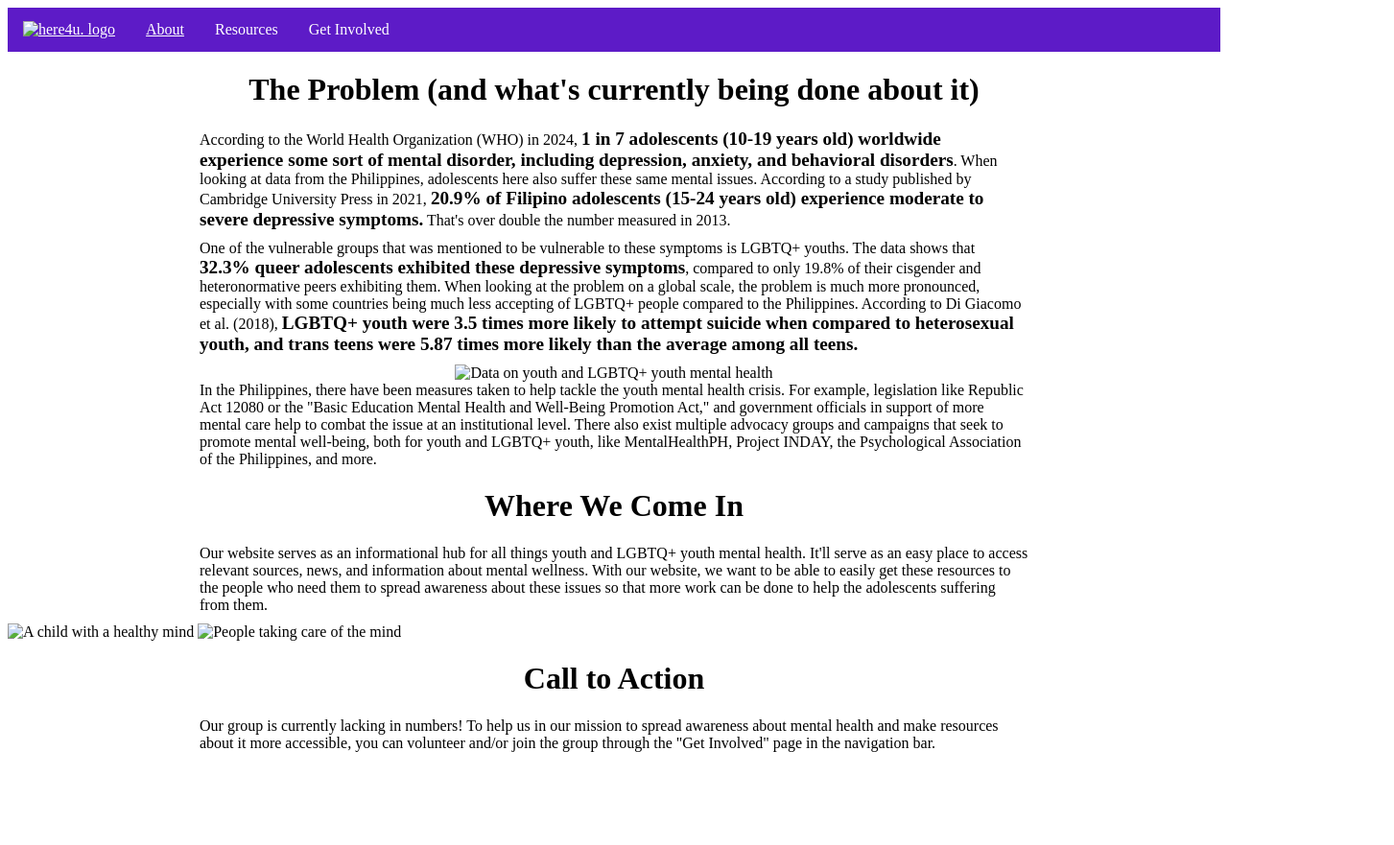
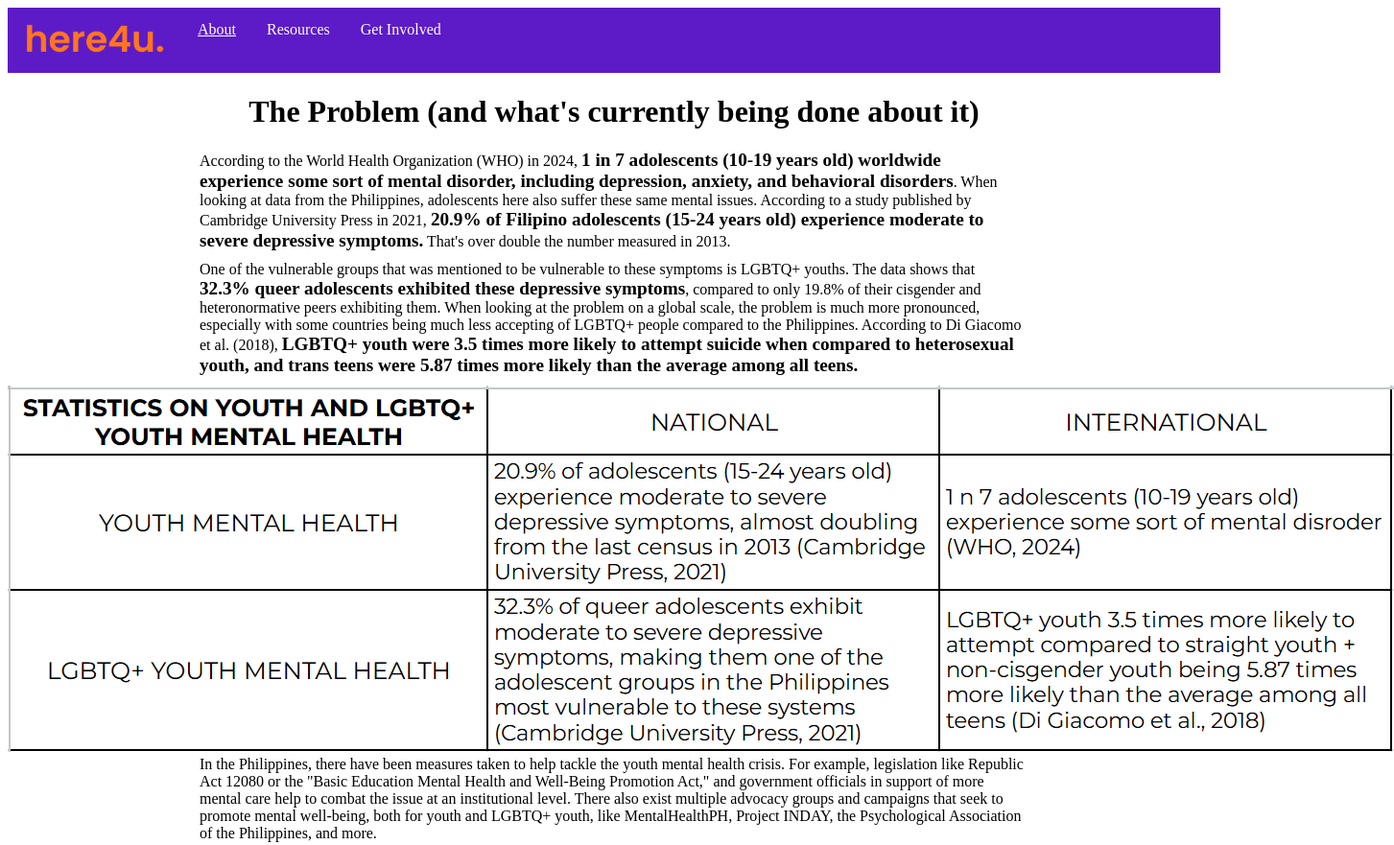
Before and after one commit to derdermwah/here4u, a plain HTML site: page index.html in a window 1280 px wide. Shown: the top 881 px of the page at 96% size, 1453 px wide, since content can reach past the window. Before the commit the page ends 800 px from the top, so only its background shows below. Drawn offline with Linux system fonts and the light colour scheme.

Commit message:
Update index.html

```diff
--- a/index.html
+++ b/index.html
@@ -38,7 +38,7 @@
 <body>
     <header style="background-color: #5d1bc7;">
             <ul id="navbar">
-                <li><a href="index.html"><img alt="here4u. logo" src="../media/here4u..png" width="150px"></a></li>
+                <li><a href="index.html"><img alt="here4u. logo" src="here4u..png" width="150px"></a></li>
                 <li><a href="info.html">About</a></li>
                 <li>Resources</li>
                 <li>Get Involved</li>
@@ -47,16 +47,17 @@
     <h1>The Problem (and what's currently being done about it)</h1>
     <p>According to the World Health Organization (WHO) in 2024, <b>1 in 7 adolescents (10-19 years old) worldwide experience some sort of mental disorder, including depression, anxiety, and behavioral disorders</b>. When looking at data from the Philippines, adolescents here also suffer these same mental issues. According to a study published by Cambridge University Press in 2021, <b>20.9% of Filipino adolescents (15-24 years old) experience moderate to severe depressive symptoms.</b> That's over double the number measured in 2013.</p>
     <p>One of the vulnerable groups that was mentioned to be vulnerable to these symptoms is LGBTQ+ youths. The data shows that <b>32.3% queer adolescents exhibited these depressive symptoms</b>, compared to only 19.8% of their cisgender and heteronormative peers exhibiting them. When looking at the problem on a global scale, the problem is much more pronounced, especially with some countries being much less accepting of LGBTQ+ people compared to the Philippines. According to Di Giacomo et al. (2018), <b>LGBTQ+ youth were 3.5 times more likely to attempt suicide when compared to heterosexual youth, and trans teens were 5.87 times more likely than the average among all teens.</b></p>
-    <div style="text-align: center;"><img alt="Data on youth and LGBTQ+ youth mental health" src="../media/problem statistics.png"></div>
+    <div style="text-align: center;"><img alt="Data on youth and LGBTQ+ youth mental health" src="problem statistics.png"></div>
     <p>In the Philippines, there have been measures taken to help tackle the youth mental health crisis. For example, legislation like Republic Act 12080 or the "Basic Education Mental Health and Well-Being Promotion Act," and government officials in support of more mental care help to combat the issue at an institutional level. There also exist multiple advocacy groups and campaigns that seek to promote mental well-being, both for youth and LGBTQ+ youth, like MentalHealthPH, Project INDAY, the Psychological Association of the Philippines, and more.</p>
 
     <h1>Where We Come In</h1>
     <p>Our website serves as an informational hub for all things youth and LGBTQ+ youth mental health. It'll serve as an easy place to access relevant sources, news, and information about mental wellness. With our website, we want to be able to easily get these resources to the people who need them to spread awareness about these issues so that more work can be done to help the adolescents suffering from them.</p>
-    <img alt="A child with a healthy mind" src="../media/youth mental health.png">
-    <img alt="People taking care of the mind" src="../media/mental health.jpg">
+    <img alt="A child with a healthy mind" src="youth mental health.png">
+    <img alt="People taking care of the mind" src="mental health.jpg">
 
     <h1>Call to Action</h1>
     <p>Our group is currently lacking in numbers! To help us in our mission to spread awareness about mental health and make resources about it more accessible, you can volunteer and/or join the group through the "Get Involved" page in the navigation bar.</p>
 </body>
 
+
 </html>
```
